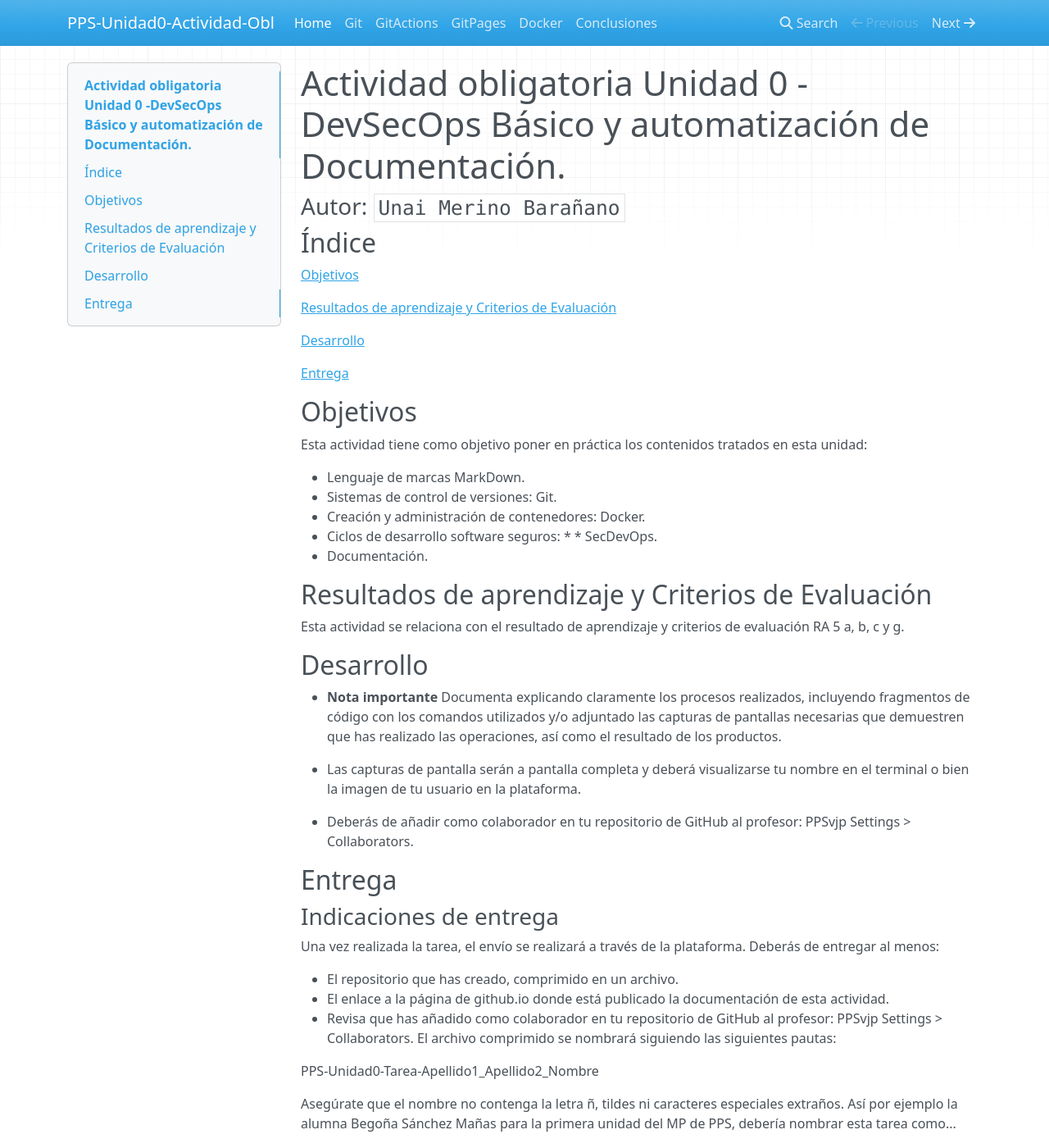
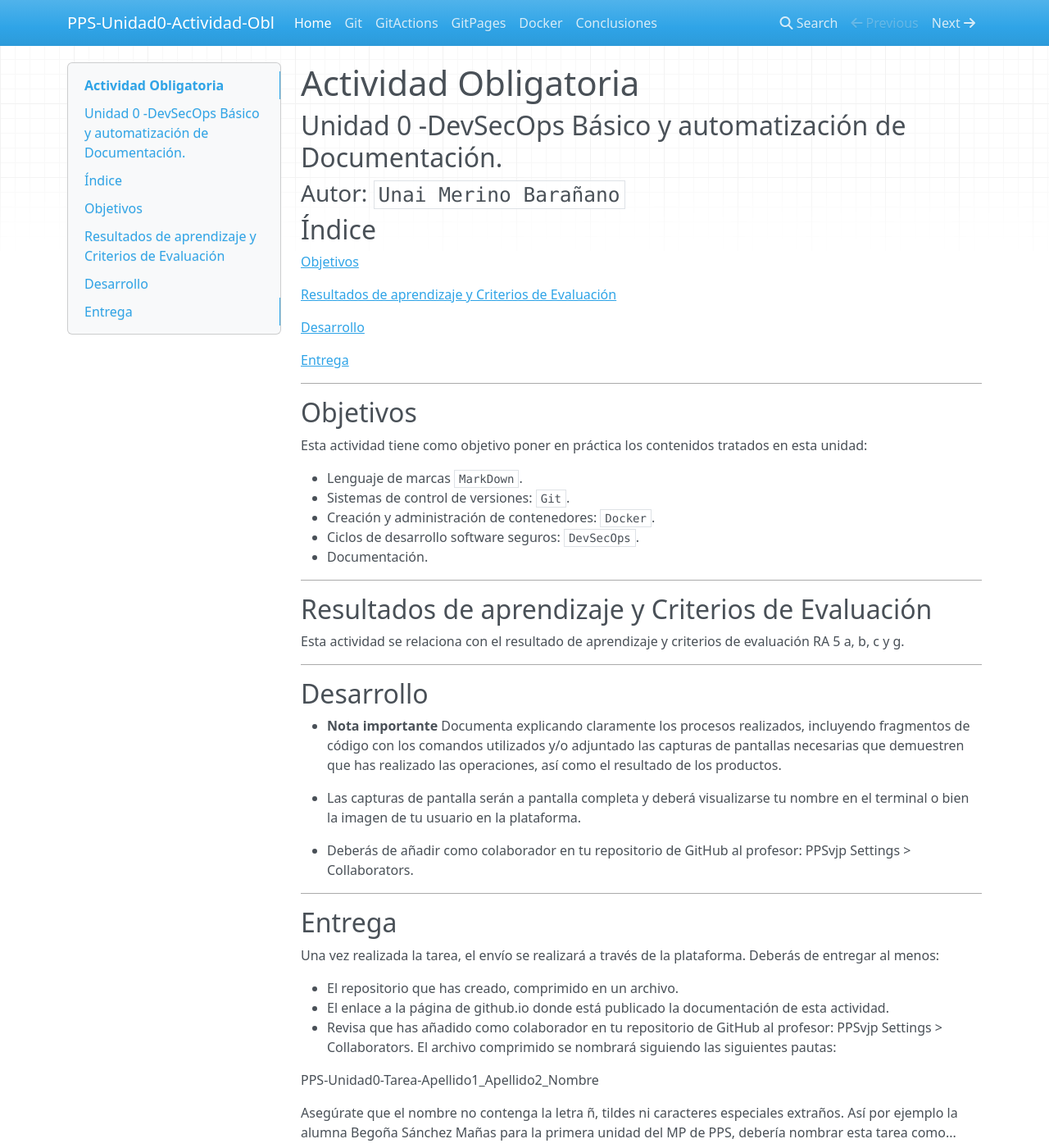
Before and after one commit to vjp-unaiMB/PPS-Unidad0-TareaRA5-Unai-Merino-Bara-ano, an MkDocs documentation site: the page built from docs/index.md, in a window 1280 px wide and 1400 px high. Shown: the whole window at 82% size. Built offline with MkDocs 1.6.1, drawn with Linux system fonts in a browser that asks for light colours; nearby versions of some CDN libraries.

Commit message:
Actualización de documentacion3

```diff
--- a/docs/index.md
+++ b/docs/index.md
@@ -1,4 +1,6 @@
-# Actividad obligatoria Unidad 0 -DevSecOps Básico y automatización de Documentación.
+# Actividad Obligatoria
+
+## Unidad 0 -DevSecOps Básico y automatización de Documentación.
 
 ### Autor:  `Unai Merino Barañano`
 
@@ -12,20 +14,25 @@
 
 [Entrega](#entrega)
 
+---
 
 ## Objetivos
 
 Esta actividad tiene como objetivo poner en práctica los contenidos tratados en esta unidad:
 
-* Lenguaje de marcas MarkDown.
-* Sistemas de control de versiones: Git.
-* Creación y administración de contenedores: Docker.
-* Ciclos de desarrollo software seguros: * * SecDevOps.
+* Lenguaje de marcas `MarkDown`.
+* Sistemas de control de versiones: `Git`.
+* Creación y administración de contenedores: `Docker`.
+* Ciclos de desarrollo software seguros: `DevSecOps`.
 * Documentación.
+
+---
 
 ## Resultados de aprendizaje y Criterios de Evaluación
 
 Esta actividad se relaciona con el resultado de aprendizaje y criterios de evaluación RA 5 a, b, c y g.
+
+---
 
 ## Desarrollo
 * **Nota importante**
@@ -35,8 +42,10 @@ Documenta explicando claramente los procesos realizados, incluyendo fragmentos d
 
 * Deberás de añadir como colaborador en tu repositorio de GitHub al profesor: PPSvjp Settings > Collaborators.
 
+---
+
 ## Entrega
-### Indicaciones de entrega
+
 Una vez realizada la tarea, el envío se realizará a través de la plataforma. Deberás de entregar al menos:
 
 * El repositorio que has creado, comprimido en un archivo.
```
Also changed, not shown: docs/conclusiones.md (+4 -2 lines), docs/docker.md (+49 -0 lines), docs/git.md (+9 -1 lines), docs/gitActions.md (+14 -1 lines), docs/gitPages.md (+13 -1 lines), docs/Capturas/conclusiones/cap1.png (renamed from docs/Capturas/cap1.png), docs/Capturas/docker/cap1.png (added), docs/Capturas/docker/cap2.png (added), docs/Capturas/docker/cap3.png (added), docs/Capturas/docker/cap4.png (added), docs/Capturas/gitPages/cap4.png, docs/Capturas/gitPages/cap6.png (added).
